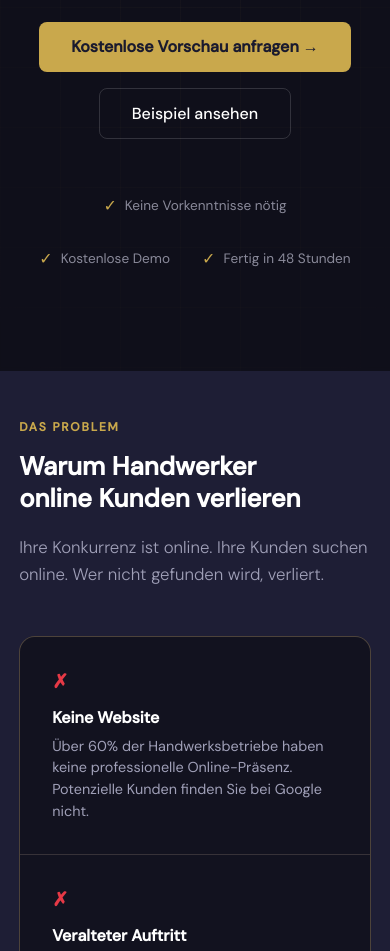
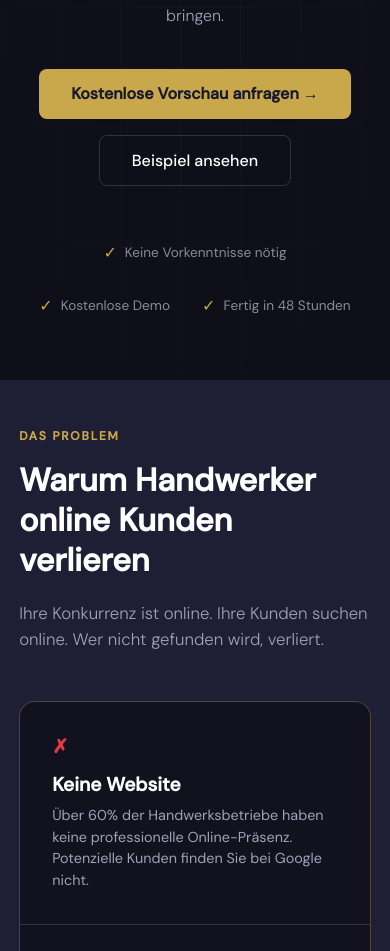
Before and after one commit to moeschl12/pe-fix-landing, a plain HTML site: page index.html in a window 390 px wide. Shown: the part 473-1424 px from the top of the page. Drawn offline with Linux system fonts and the light colour scheme.

Commit message:
fix: headlines größer mobile

```diff
--- a/index.html
+++ b/index.html
@@ -1470,3 +1470,10 @@ h1, h2, h3, .logo, .step-number, .mockup-logo {
 }
 h1 { font-weight: 800 !important; }
 </style>
+<style>
+@media (max-width: 768px) {
+  h1 { font-size: 2.6rem !important; }
+  h2 { font-size: 2rem !important; }
+  h3 { font-size: 1.2rem !important; }
+}
+</style>
```
